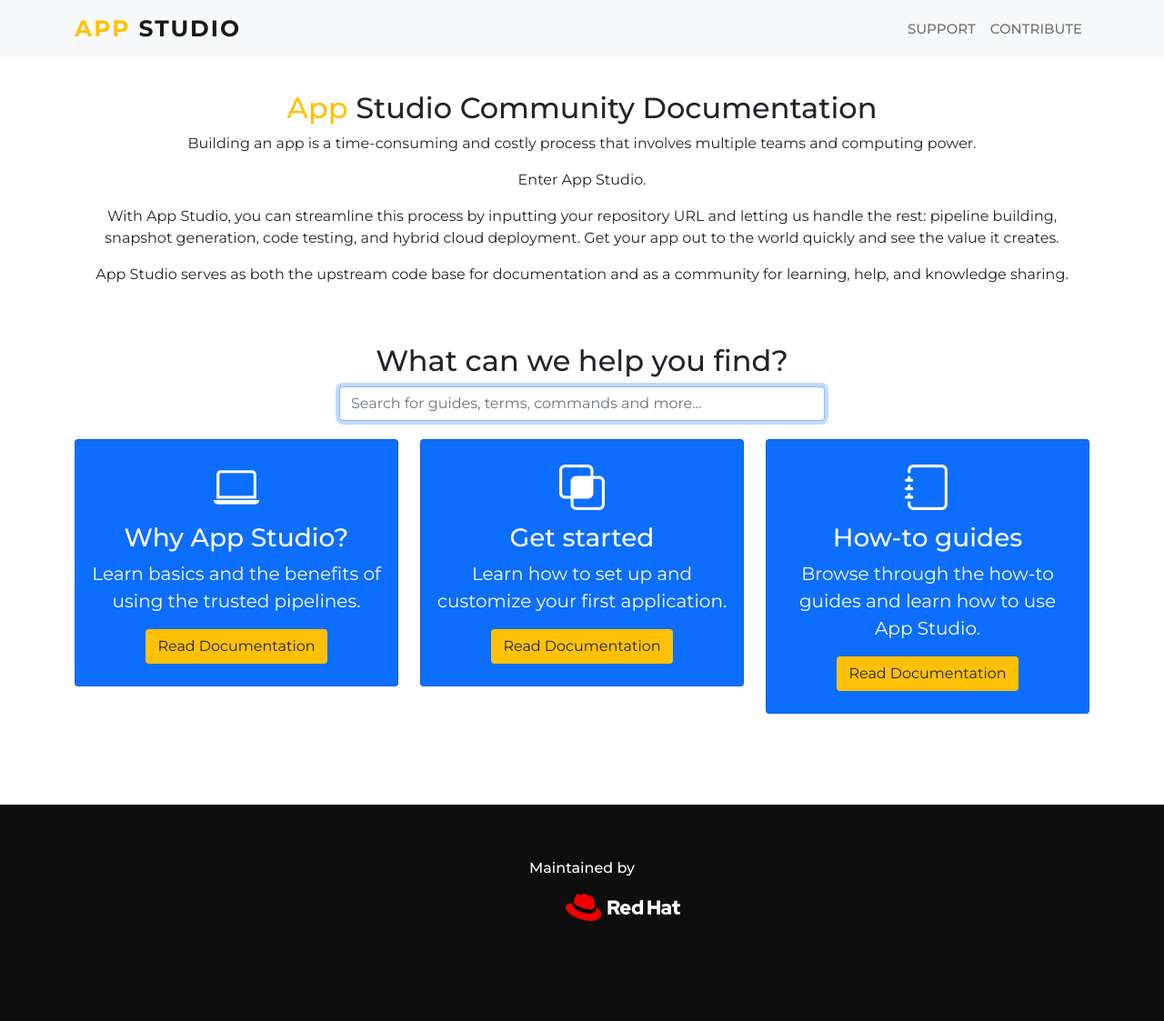
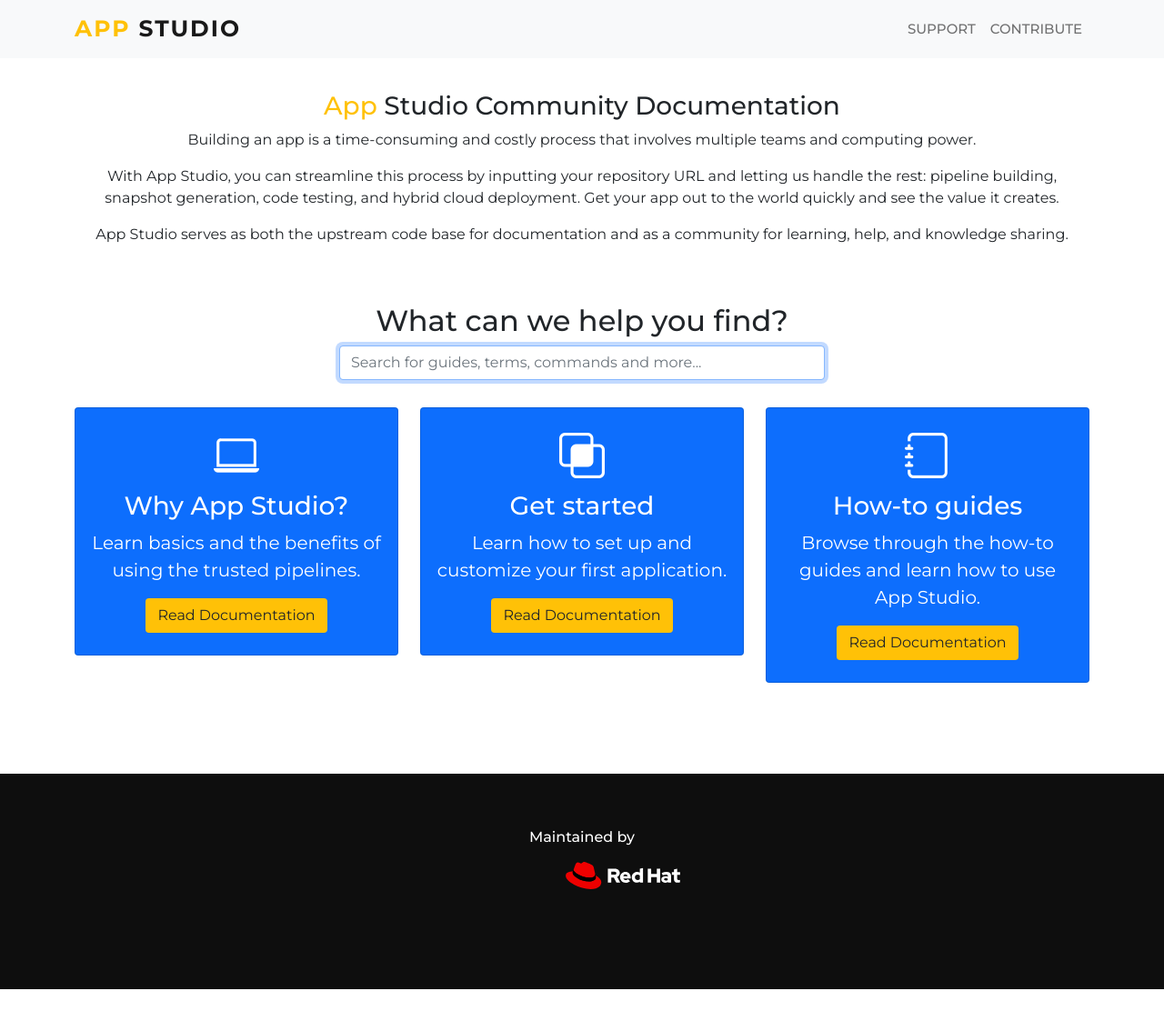
Before and after one commit to redhat-appstudio/appstudio.docs.ui.io, a Jekyll site: the page built from index.html, in a window 1280 px wide and 1123 px high. Shown: the whole window at 91% size. Built offline with Jekyll 4.4.1, drawn with Linux system fonts in a browser that asks for light colours; nearby versions of some CDN libraries.

```diff
--- a/_includes/community.html
+++ b/_includes/community.html
@@ -1,7 +1,6 @@
 <div class="section-header text-center pb-5">
-    <h2><span class="text-warning">App</span> Studio Community Documentation</a></h2>
+    <h3><span class="text-warning">App</span> Studio Community Documentation</a></h3>
     <p>Building an app is a time-consuming and costly process that involves multiple teams and computing power.
-    <p> Enter App Studio.</p>
     <p>With App Studio, you can streamline this process by inputting your repository URL and letting
         us handle the rest: pipeline building, snapshot generation, code testing, and hybrid cloud deployment. Get your app
         out to the world quickly and see the value it creates.</p>
--- a/css/style.css
+++ b/css/style.css
@@ -14,7 +14,7 @@ body {
 }
 .carousel-caption {
 	bottom: 220px;
-	z-index: 2;
+	z-index: 2;fon
 }
 .carousel-caption h5 {
 	font-size: 45px;
@@ -148,15 +148,6 @@ svg {
 }
 
 
-body.landing .hero {
-	padding-top: 20px;
+.container .hero {
+	padding-bottom: 30px;
 }
-
-body.landing section {
-	margin-top: 40px;
-	margin-bottom: 40px;
-}
-
-.container .hero {
-	padding-bottom: 20px;
-}
```
